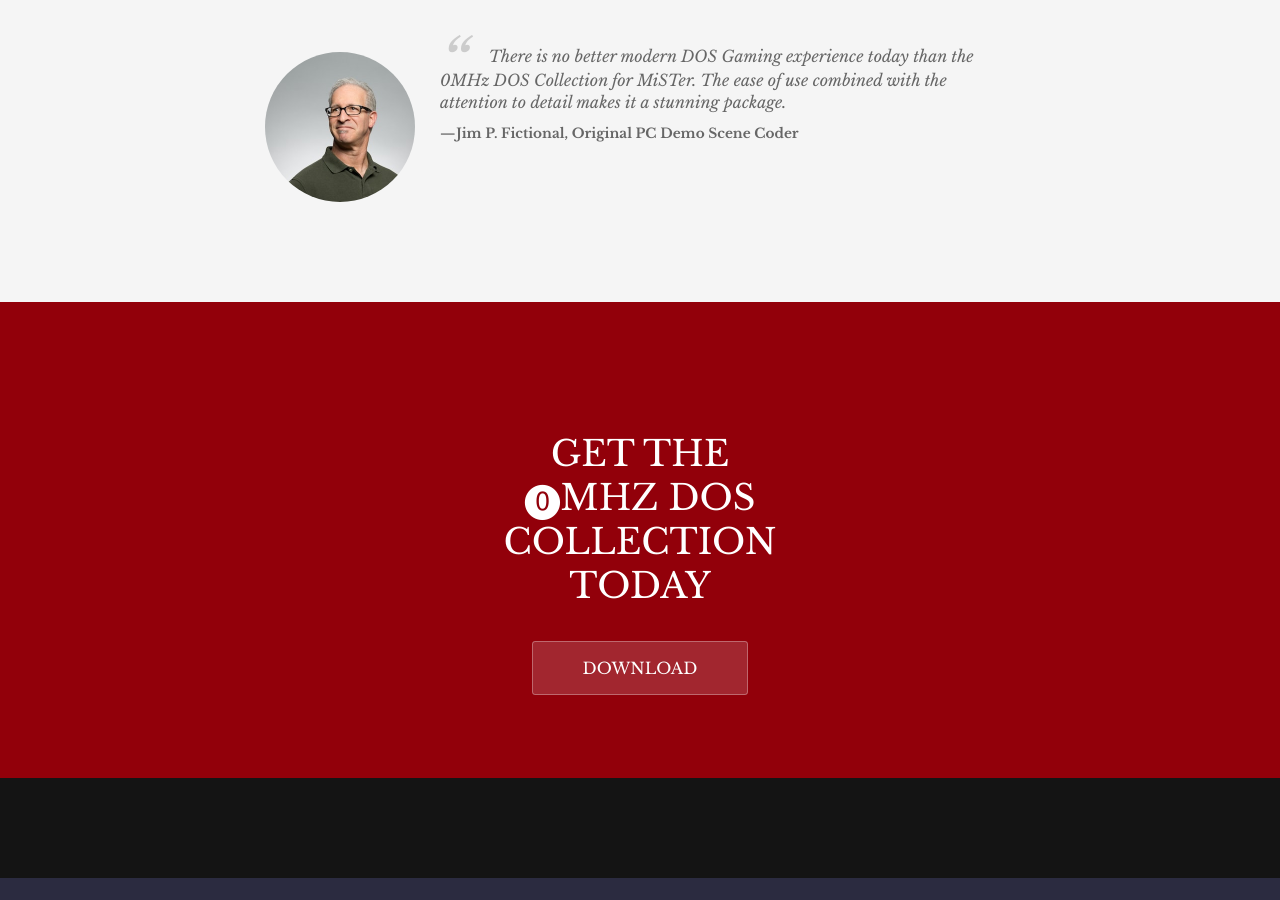
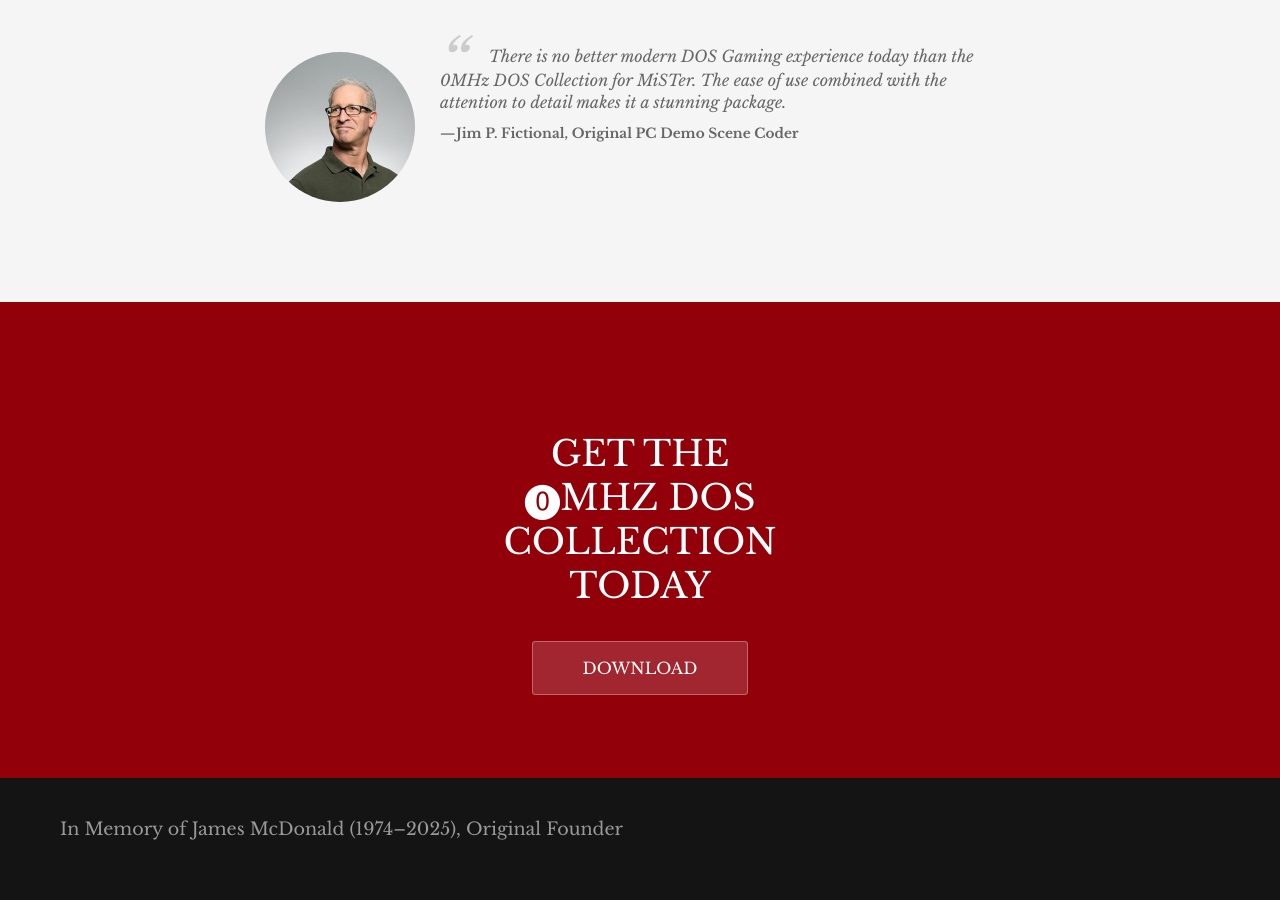
Before and after one commit to 0mhz-net/0mhz-net.github.io, a Jekyll site: the page built from index.html, in a window 1280 px wide and 900 px high, scrolled down 3725 px. Built offline with Jekyll 4.4.1, drawn with Linux system fonts in a browser that asks for light colours; before the commit the page ends 4603 px from its top, so only the background shows below that.

Commit message:
Add tribute to James

```diff
--- a/_layouts/default.html
+++ b/_layouts/default.html
@@ -37,6 +37,8 @@
 						{% endfor %}
 					</ul>
 					{% endfor %}
+
+					In Memory of James McDonald (1974&ndash;2025), Original Founder
 				</div>
 			</div>
 
```
